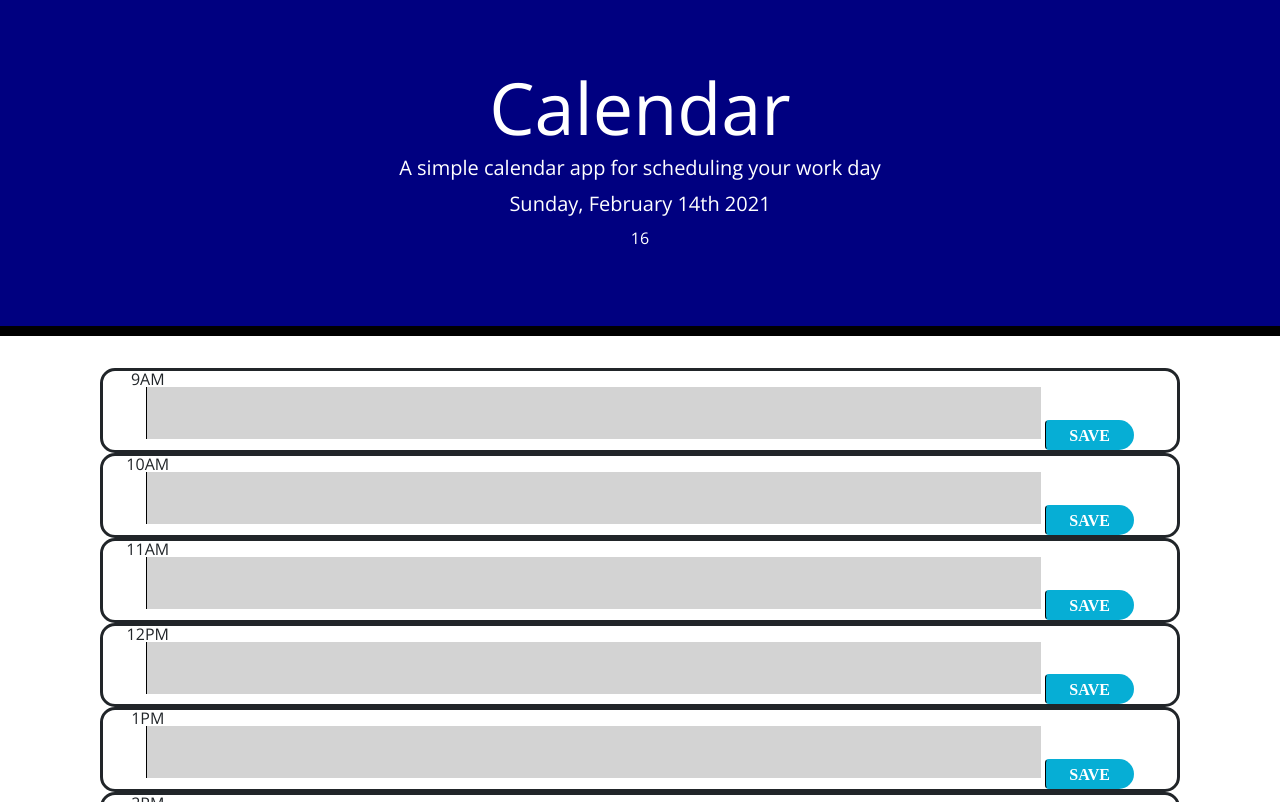
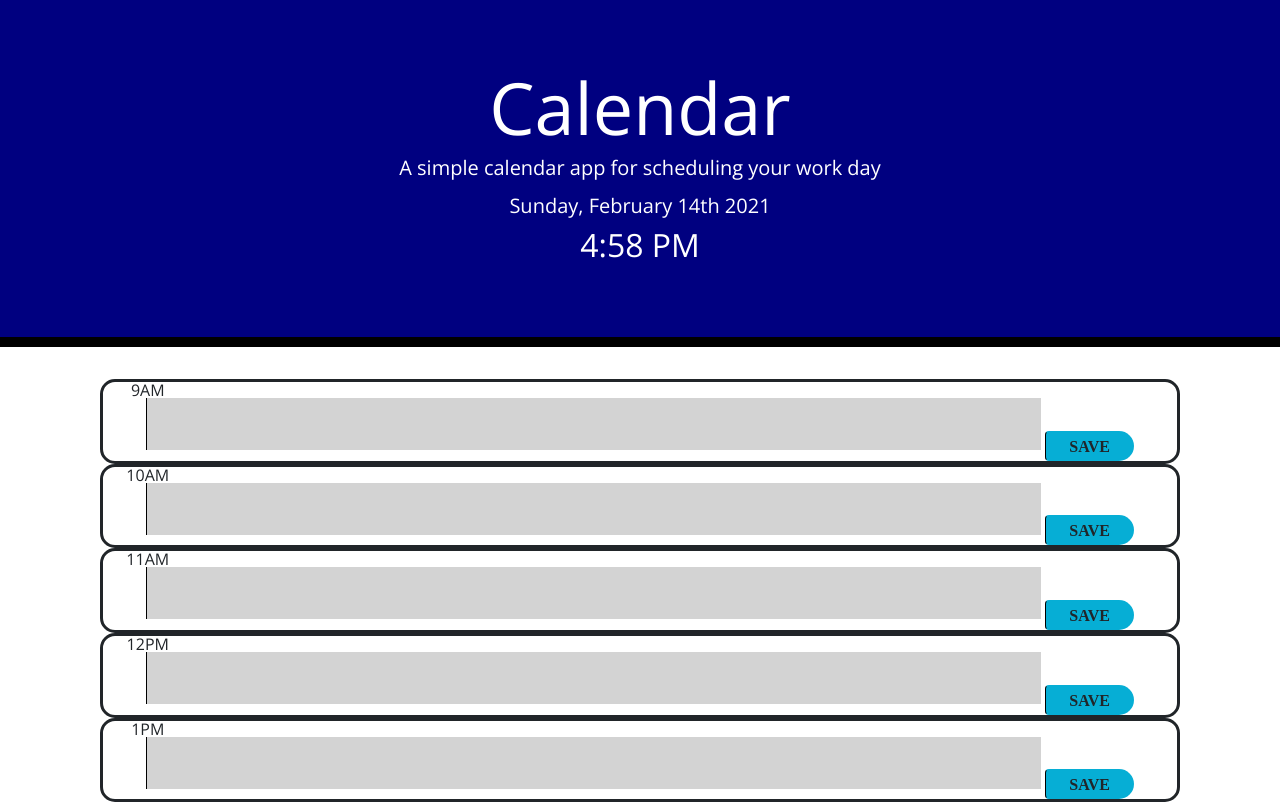
Before and after one commit to brc9087/CalendarHW, a plain HTML site: page index.html in a window 1280 px wide. Shown: the top 802 px of the page. Drawn offline with nearby package versions, Linux system fonts and the light colour scheme.

Commit message:
finaltouches

```diff
--- a/index.html
+++ b/index.html
@@ -17,8 +17,8 @@
     <header class="jumbotron">
         <h1 class="display-3">Calendar</h1>
         <p class="lead">A simple calendar app for scheduling your work day</p>
-        <p id="currentDay" class="lead"></p>
-        <p id="currentTime"></p>
+        <h1 id="currentDay" class="lead"></h1>
+        <h2 id="currentTime"></h2>
     </header>
 
 
--- a/script.js
+++ b/script.js
@@ -5,27 +5,31 @@ $(document).ready(function () {
     var saveBtnEl = $(".saveBtn");
     var textAreaEl = $("textarea");
     var currentHour = parseInt(moment().format("H"));
+    var currentTimePrint = moment().format('LT');
     var todaysDate = moment().format("dddd, " + "MMMM Do YYYY");
     var events = JSON.parse(localStorage.getItem("events")) || [];
 
-    // Current Date display at the top
-    currentDayEl.text(`${todaysDate}`);
-    currentTimeEl.text(`${currentHour}`)
+    // Current Date display at the top + hour INT
+    currentDayEl.text(todaysDate);
+    currentTimeEl.text(currentTimePrint)
 
+    // uses name attr to change background color for past, present, future
+    textAreaEl.each(function () {
+        var nameTime = parseInt($(this).attr("name"));
 
-    textAreaEl.each(function() {
-        var nameAtt = parseInt($(this).attr("name"));
-
-        if (currentHour > nameAtt) {
+        if (currentHour > nameTime) {
             $(this).addClass("past");
-        } else if (currentHour < nameAtt) {
+        } else if (currentHour < nameTime) {
             $(this).addClass("future");
         } else {
             $(this).addClass("present");
         };
     })
 
-    saveBtnEl.on("click", function() {
+
+
+    //save button saves input information
+    saveBtnEl.on("click", function () {
         var planEl = $(this).siblings(".description").val();
         var planTime = $(this).siblings(".description").attr("id");
 
@@ -39,12 +43,13 @@ $(document).ready(function () {
         localStorage.setItem("events", JSON.stringify(events));
     });
 
+    //loops through events and prints current text
     for (var i = 0; i < events.length; i++) {
-    var currentText = events[i].text;
-    var currentTime = events[i].time;
+        var currentText = events[i].text;
+        var currentTime = events[i].time;
 
-    $(`#${currentTime}`).val(currentText);
-}
+        $(`#${currentTime}`).val(currentText);
+    }
 
 
 })
--- a/style.css
+++ b/style.css
@@ -46,17 +46,17 @@ body {
 
   .past {
     background-color: #d3d3d3;
-    color: white;
+    color: black
   }
 
   .present {
     background-color: #ff6961;
-    color: white;
+    color: black
   }
 
   .future {
     background-color: #77dd77;
-    color: white;
+    color: black
   }
 
   .saveBtn {
@@ -64,7 +64,7 @@ body {
     border-top-right-radius: 15px;
     border-bottom-right-radius: 15px;
     background-color: #06AED5;
-    color: white;
+    color: oraneg
   }
 
   .saveBtn i:hover {
```
Also changed, not shown: package-lock.json (added).
